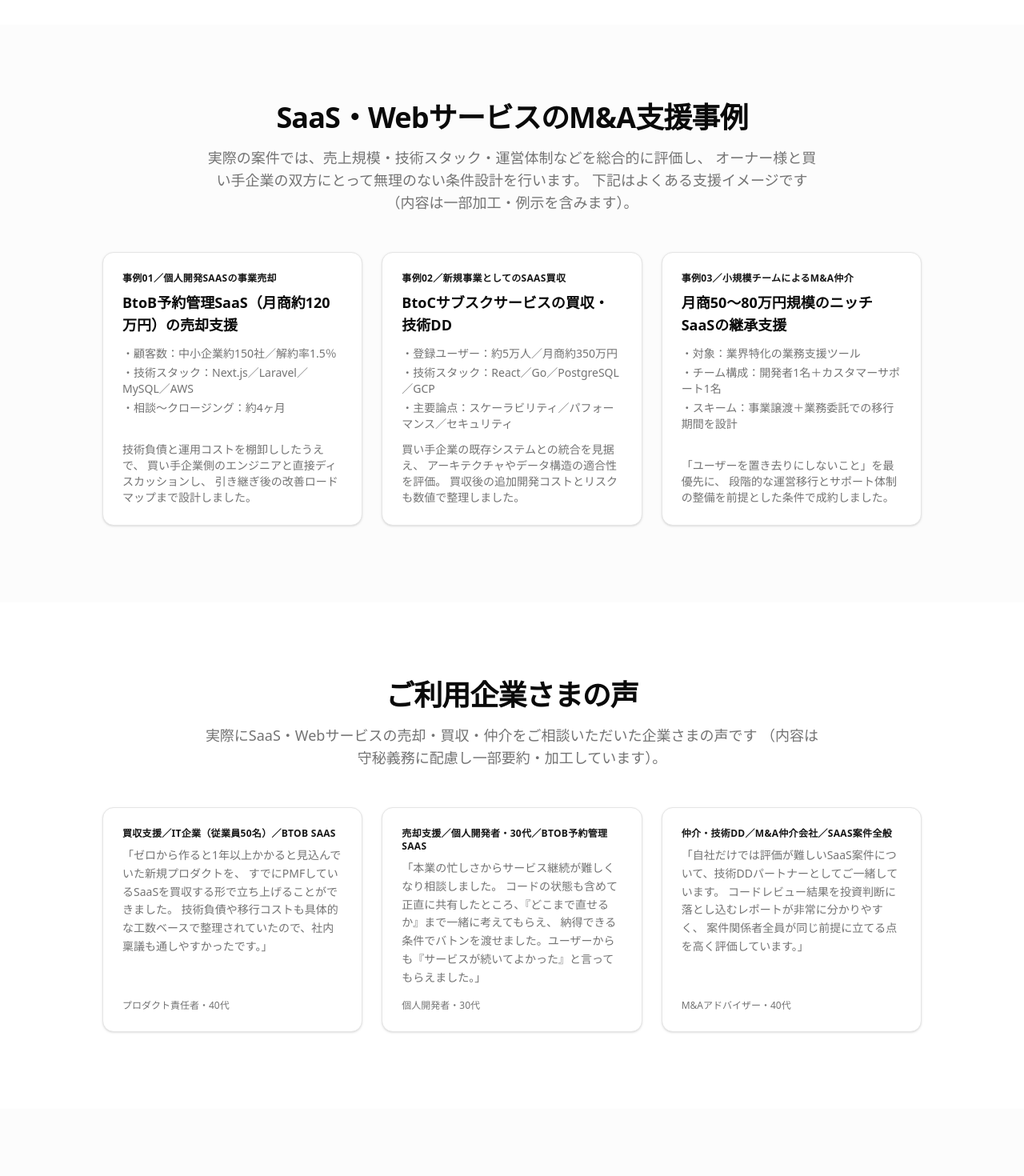
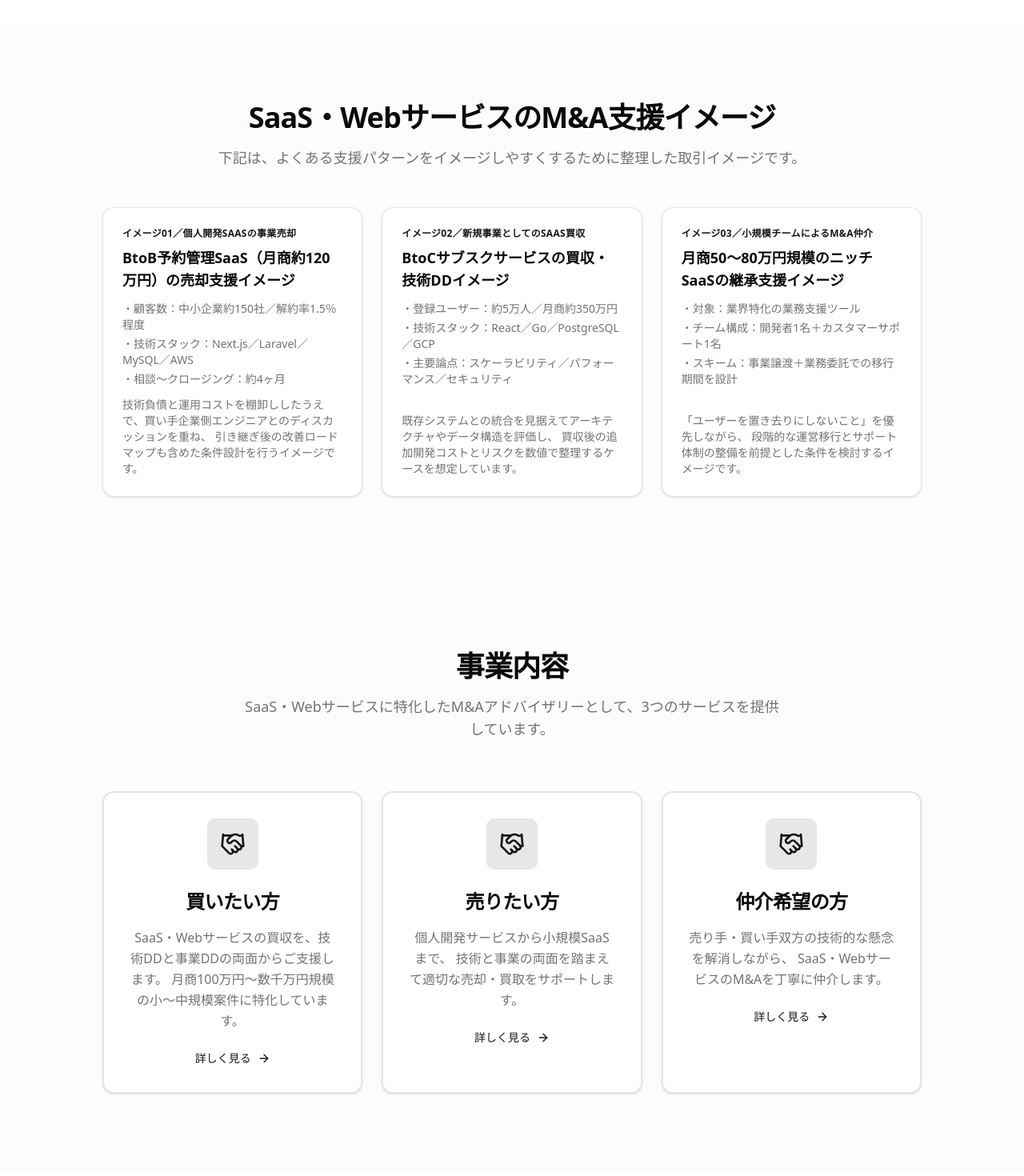
Before and after one commit to hisashi-takagi0925/company-hp, a Next.js app: page / in a window 1280 px wide. Shown: the part 1900-3370 px from the top of the page at 80% size. Built offline with nearby package versions, Linux system fonts and the light colour scheme.

Commit message:
Adjust case study sections and remove testimonials

```diff
--- a/app/company/page.tsx
+++ b/app/company/page.tsx
@@ -195,6 +195,7 @@ export default function CompanyPage() {
         </section>
 
         {/* Business Track Record */}
+        {/*
         <section className="py-20 bg-muted/30">
           <div className="container mx-auto px-4">
             <div className="mx-auto max-w-3xl">
@@ -235,6 +236,7 @@ export default function CompanyPage() {
             </div>
           </div>
         </section>
+        */}
 
         {/* Map */}
         <section className="py-20">
--- a/app/lp/ma/sell/page.tsx
+++ b/app/lp/ma/sell/page.tsx
@@ -344,16 +344,16 @@ export default function SellPage() {
           </div>
         </section>
 
-        {/* 売却事例 */}
+        {/* 売却イメージ（ケーススタディ） */}
         <section className="py-24 bg-muted/30">
           <div className="container mx-auto px-4">
             <div className="mx-auto max-w-5xl">
               <div className="mb-12 text-center">
                 <h2 className="mb-4 text-3xl font-bold tracking-tight sm:text-4xl">
-                  SaaS・Webサービスの売却事例
+                  SaaS・Webサービスの売却イメージ
                 </h2>
                 <p className="mx-auto max-w-2xl text-lg text-muted-foreground">
-                  技術DDと事業DDの両面から適正価格を算定し、スピーディーな売却を実現した事例をご紹介します
+                  以下は、技術DDと事業DDの両面から適正価格を算定し、スムーズな売却を目指す際の典型的なパターンをイメージしやすくするためのケーススタディです。
                 </p>
               </div>
               <div className="grid gap-6 sm:grid-cols-2 lg:grid-cols-3">
@@ -363,20 +363,21 @@ export default function SellPage() {
                       <Code className="h-5 w-5 text-primary" />
                     </div>
                     <span className="text-xs font-medium text-muted-foreground">
-                      事例1
+                      ケース1
                     </span>
                   </div>
                   <h3 className="mb-2 text-lg font-semibold">
-                    個人開発のタスク管理SaaS売却
+                    個人開発のタスク管理SaaS売却イメージ
                   </h3>
                   <ul className="mb-4 space-y-1 text-sm text-muted-foreground">
                     <li>• 月間ARR: 約50万円</li>
                     <li>• 技術スタック: Next.js + TypeScript</li>
-                    <li>• 売却期間: 相談開始から約2ヶ月</li>
-                    <li>• 技術DD結果: コード品質良好、適正価格で評価</li>
+                    <li>• 売却検討期間: 相談開始から約2ヶ月</li>
+                    <li>• 技術DD: コード品質やテスト実装、運用コストを確認</li>
                   </ul>
                   <p className="text-sm leading-relaxed text-muted-foreground">
-                    個人開発者が本業との両立が難しくなり売却を決意。技術負債が少なく、適正価格でスピーディーに売却が完了しました。
+                    個人開発者が本業との両立を見直すタイミングで、
+                    技術的な状態と事業価値を整理し、適正レンジでの売却を検討するケースをイメージしています。
                   </p>
                 </div>
                 <div className="rounded-xl border-2 border-border bg-background p-6 shadow-sm">
@@ -385,20 +386,21 @@ export default function SellPage() {
                       <Code className="h-5 w-5 text-primary" />
                     </div>
                     <span className="text-xs font-medium text-muted-foreground">
-                      事例2
+                      ケース2
                     </span>
                   </div>
                   <h3 className="mb-2 text-lg font-semibold">
-                    小規模SaaSの事業売却
+                    小規模SaaSの事業売却イメージ
                   </h3>
                   <ul className="mb-4 space-y-1 text-sm text-muted-foreground">
                     <li>• 月間ARR: 約200万円</li>
                     <li>• 技術スタック: Ruby on Rails + React</li>
-                    <li>• 売却期間: 相談開始から約3ヶ月</li>
-                    <li>• 技術DD結果: 一部技術負債あり、改善計画を提示</li>
+                    <li>• 売却検討期間: 相談開始から約3ヶ月</li>
+                    <li>• 技術DD: 技術負債を棚卸しし、改善計画を整理</li>
                   </ul>
                   <p className="text-sm leading-relaxed text-muted-foreground">
-                    技術負債があったものの、改善可能性を評価し適正価格で売却。買い手企業は改善計画を踏まえて安心して買収を決断しました。
+                    事業としては伸びているが技術負債が重くなりつつある状況で、
+                    買い手と一緒に「どこまで・どの順番で直すか」を前提に条件を決めるケースを想定しています。
                   </p>
                 </div>
                 <div className="rounded-xl border-2 border-border bg-background p-6 shadow-sm">
@@ -407,22 +409,21 @@ export default function SellPage() {
                       <Code className="h-5 w-5 text-primary" />
                     </div>
                     <span className="text-xs font-medium text-muted-foreground">
-                      事例3
+                      ケース3
                     </span>
                   </div>
                   <h3 className="mb-2 text-lg font-semibold">
-                    事業再編に伴うサービス売却
+                    事業再編に伴うサービス売却イメージ
                   </h3>
                   <ul className="mb-4 space-y-1 text-sm text-muted-foreground">
                     <li>• 月間ARR: 約150万円</li>
                     <li>• 技術スタック: Python + Django</li>
-                    <li>• 売却期間: 相談開始から約2.5ヶ月</li>
-                    <li>
-                      • 技術DD結果: アーキテクチャ良好、ユーザー継続性も評価
-                    </li>
+                    <li>• 売却検討期間: 相談開始から約2.5ヶ月</li>
+                    <li>• 技術DD: アーキテクチャとユーザー継続性を重視</li>
                   </ul>
                   <p className="text-sm leading-relaxed text-muted-foreground">
-                    会社の事業再編により売却を決意。秘密保持を徹底し、ユーザーに影響を与えることなくスムーズに売却が完了しました。
+                    事業ポートフォリオの見直しに伴い、一定のユーザーがいるサービスを信頼できる買い手に託す、
+                    というケースをイメージしています。
                   </p>
                 </div>
               </div>
@@ -678,22 +679,22 @@ export default function SellPage() {
           </div>
         </section>
 
-        {/* 売却の成功事例（サンプル） */}
+        {/* 売却の成功イメージ（ケーススタディ） */}
         <section className="bg-muted/30 py-24">
           <div className="container mx-auto px-4">
             <div className="mx-auto mb-12 max-w-4xl text-center">
               <h2 className="mb-4 text-3xl font-bold tracking-tight sm:text-4xl">
-                売却の成功事例イメージ
+                売却の成功イメージ
               </h2>
               <p className="mx-auto max-w-3xl text-lg text-muted-foreground">
                 実際の案件では守秘義務の関係で詳細は開示できませんが、
-                よくあるケースをイメージしやすいように加工した事例をご紹介します。
+                よくあるケースをイメージしやすいように抽象化したケーススタディです。
               </p>
             </div>
             <div className="mx-auto grid max-w-5xl gap-6 md:grid-cols-3">
               <div className="flex h-full flex-col rounded-xl border bg-card p-6 text-left shadow-sm">
                 <p className="mb-2 text-xs font-semibold uppercase tracking-wide text-primary">
-                  事例01／個人開発SaaSの事業売却
+                  ケース01／個人開発SaaSの事業売却
                 </p>
                 <h3 className="mb-3 text-lg font-bold">
                   月商80〜100万円規模のBtoB予約管理SaaS
@@ -704,13 +705,13 @@ export default function SellPage() {
                   <li>・相談〜クロージング：約3ヶ月</li>
                 </ul>
                 <p className="mt-auto text-sm text-muted-foreground">
-                  本業が多忙になり開発時間が取れなくなったオーナーからのご相談。
-                  コードと事業をセットで評価し、同業他社への引き継ぎでユーザーも継続利用できる形で成約しました。
+                  本業が多忙になり開発時間が取れなくなったオーナーからの相談を想定。
+                  コードと事業をセットで評価し、同業他社への引き継ぎでユーザーも継続利用できる形を目指すイメージです。
                 </p>
               </div>
               <div className="flex h-full flex-col rounded-xl border bg-card p-6 text-left shadow-sm">
                 <p className="mb-2 text-xs font-semibold uppercase tracking-wide text-primary">
-                  事例02／事業再編に伴うサービス売却
+                  ケース02／事業再編に伴うサービス売却
                 </p>
                 <h3 className="mb-3 text-lg font-bold">
                   社内新規事業として立ち上げた業務支援ツール
@@ -722,13 +723,12 @@ export default function SellPage() {
                 </ul>
                 <p className="mt-auto text-sm text-muted-foreground">
                   既存事業とのシナジーが高い買い手候補を探索し、
-                  従業員の異動・ユーザーサポートの継続も含めた条件で譲渡。
-                  クロージングまで約5ヶ月で完了しました。
+                  従業員の異動やユーザーサポートの継続も含めた条件で譲渡するイメージのケースです。
                 </p>
               </div>
               <div className="flex h-full flex-col rounded-xl border bg-card p-6 text-left shadow-sm">
                 <p className="mb-2 text-xs font-semibold uppercase tracking-wide text-primary">
-                  事例03／技術負債があるサービスの継承支援
+                  ケース03／技術負債があるサービスの継承支援
                 </p>
                 <h3 className="mb-3 text-lg font-bold">
                   レガシーPHPで構築されたニッチ業界向けSaaS
@@ -740,7 +740,7 @@ export default function SellPage() {
                 </ul>
                 <p className="mt-auto text-sm text-muted-foreground">
                   技術負債の内容を可視化し、「どこまで直せば安全に運用できるか」を整理。
-                  買い手側の開発チームと連携し、1〜2年かけてモダンスタックにリプレイスする前提での条件設計を行いました。
+                  買い手側開発チームと連携し、1〜2年かけてモダンスタックにリプレイスする前提で条件設計を行うイメージです。
                 </p>
               </div>
             </div>
--- a/app/page.tsx
+++ b/app/page.tsx
@@ -181,44 +181,41 @@ export default function Home() {
           </div>
         </section>
 
-        {/* 実績・事例（サンプル） */}
+        {/* 実績・事例イメージ（サンプル） */}
         <section className="bg-muted/30 py-24">
           <div className="container mx-auto px-4">
             <div className="mx-auto mb-12 max-w-4xl text-center">
               <h2 className="mb-4 text-3xl font-bold tracking-tight sm:text-4xl">
-                SaaS・WebサービスのM&A支援事例
+                SaaS・WebサービスのM&A支援イメージ
               </h2>
               <p className="mx-auto max-w-3xl text-lg text-muted-foreground">
-                実際の案件では、売上規模・技術スタック・運営体制などを総合的に評価し、
-                オーナー様と買い手企業の双方にとって無理のない条件設計を行います。
-                下記はよくある支援イメージです（内容は一部加工・例示を含みます）。
+                下記は、よくある支援パターンをイメージしやすくするために整理した取引イメージです。
               </p>
             </div>
             <div className="mx-auto grid max-w-5xl gap-6 md:grid-cols-3">
               <div className="flex h-full flex-col rounded-xl border bg-card p-6 text-left shadow-sm">
                 <p className="mb-2 text-xs font-semibold uppercase tracking-wide text-primary">
-                  事例01／個人開発SaaSの事業売却
+                  イメージ01／個人開発SaaSの事業売却
                 </p>
                 <h3 className="mb-3 text-lg font-bold">
-                  BtoB予約管理SaaS（月商約120万円）の売却支援
+                  BtoB予約管理SaaS（月商約120万円）の売却支援イメージ
                 </h3>
                 <ul className="mb-3 space-y-1 text-sm text-muted-foreground">
-                  <li>・顧客数：中小企業約150社／解約率1.5％</li>
+                  <li>・顧客数：中小企業約150社／解約率1.5％程度</li>
                   <li>・技術スタック：Next.js／Laravel／MySQL／AWS</li>
                   <li>・相談〜クロージング：約4ヶ月</li>
                 </ul>
                 <p className="mt-auto text-sm text-muted-foreground">
-                  技術負債と運用コストを棚卸ししたうえで、
-                  買い手企業側のエンジニアと直接ディスカッションし、
-                  引き継ぎ後の改善ロードマップまで設計しました。
+                  技術負債と運用コストを棚卸ししたうえで、買い手企業側エンジニアとのディスカッションを重ね、
+                  引き継ぎ後の改善ロードマップも含めた条件設計を行うイメージです。
                 </p>
               </div>
               <div className="flex h-full flex-col rounded-xl border bg-card p-6 text-left shadow-sm">
                 <p className="mb-2 text-xs font-semibold uppercase tracking-wide text-primary">
-                  事例02／新規事業としてのSaaS買収
+                  イメージ02／新規事業としてのSaaS買収
                 </p>
                 <h3 className="mb-3 text-lg font-bold">
-                  BtoCサブスクサービスの買収・技術DD
+                  BtoCサブスクサービスの買収・技術DDイメージ
                 </h3>
                 <ul className="mb-3 space-y-1 text-sm text-muted-foreground">
                   <li>・登録ユーザー：約5万人／月商約350万円</li>
@@ -228,17 +225,16 @@ export default function Home() {
                   </li>
                 </ul>
                 <p className="mt-auto text-sm text-muted-foreground">
-                  買い手企業の既存システムとの統合を見据え、
-                  アーキテクチャやデータ構造の適合性を評価。
-                  買収後の追加開発コストとリスクも数値で整理しました。
+                  既存システムとの統合を見据えてアーキテクチャやデータ構造を評価し、
+                  買収後の追加開発コストとリスクを数値で整理するケースを想定しています。
                 </p>
               </div>
               <div className="flex h-full flex-col rounded-xl border bg-card p-6 text-left shadow-sm">
                 <p className="mb-2 text-xs font-semibold uppercase tracking-wide text-primary">
-                  事例03／小規模チームによるM&A仲介
+                  イメージ03／小規模チームによるM&A仲介
                 </p>
                 <h3 className="mb-3 text-lg font-bold">
-                  月商50〜80万円規模のニッチSaaSの継承支援
+                  月商50〜80万円規模のニッチSaaSの継承支援イメージ
                 </h3>
                 <ul className="mb-3 space-y-1 text-sm text-muted-foreground">
                   <li>・対象：業界特化の業務支援ツール</li>
@@ -246,64 +242,8 @@ export default function Home() {
                   <li>・スキーム：事業譲渡＋業務委託での移行期間を設計</li>
                 </ul>
                 <p className="mt-auto text-sm text-muted-foreground">
-                  「ユーザーを置き去りにしないこと」を最優先に、
-                  段階的な運営移行とサポート体制の整備を前提とした条件で成約しました。
-                </p>
-              </div>
-            </div>
-          </div>
-        </section>
-
-        {/* お客様の声（サンプル） */}
-        <section className="py-24">
-          <div className="container mx-auto px-4">
-            <div className="mx-auto mb-12 max-w-4xl text-center">
-              <h2 className="mb-4 text-3xl font-bold tracking-tight sm:text-4xl">
-                ご利用企業さまの声
-              </h2>
-              <p className="mx-auto max-w-3xl text-lg text-muted-foreground">
-                実際にSaaS・Webサービスの売却・買収・仲介をご相談いただいた企業さまの声です
-                （内容は守秘義務に配慮し一部要約・加工しています）。
-              </p>
-            </div>
-            <div className="mx-auto grid max-w-5xl gap-6 md:grid-cols-3">
-              <div className="flex h-full flex-col rounded-xl border bg-card p-6 text-left shadow-sm">
-                <p className="mb-2 text-xs font-semibold uppercase tracking-wide text-primary">
-                  買収支援／IT企業（従業員50名）／BtoB SaaS
-                </p>
-                <p className="mb-4 text-sm leading-relaxed text-muted-foreground">
-                  「ゼロから作ると1年以上かかると見込んでいた新規プロダクトを、
-                  すでにPMFしているSaaSを買収する形で立ち上げることができました。
-                  技術負債や移行コストも具体的な工数ベースで整理されていたので、社内稟議も通しやすかったです。」
-                </p>
-                <p className="mt-auto text-xs font-medium text-muted-foreground">
-                  プロダクト責任者・40代
-                </p>
-              </div>
-              <div className="flex h-full flex-col rounded-xl border bg-card p-6 text-left shadow-sm">
-                <p className="mb-2 text-xs font-semibold uppercase tracking-wide text-primary">
-                  売却支援／個人開発者・30代／BtoB予約管理SaaS
-                </p>
-                <p className="mb-4 text-sm leading-relaxed text-muted-foreground">
-                  「本業の忙しさからサービス継続が難しくなり相談しました。
-                  コードの状態も含めて正直に共有したところ、『どこまで直せるか』まで一緒に考えてもらえ、
-                  納得できる条件でバトンを渡せました。ユーザーからも『サービスが続いてよかった』と言ってもらえました。」
-                </p>
-                <p className="mt-auto text-xs font-medium text-muted-foreground">
-                  個人開発者・30代
-                </p>
-              </div>
-              <div className="flex h-full flex-col rounded-xl border bg-card p-6 text-left shadow-sm">
-                <p className="mb-2 text-xs font-semibold uppercase tracking-wide text-primary">
-                  仲介・技術DD／M&A仲介会社／SaaS案件全般
-                </p>
-                <p className="mb-4 text-sm leading-relaxed text-muted-foreground">
-                  「自社だけでは評価が難しいSaaS案件について、技術DDパートナーとしてご一緒しています。
-                  コードレビュー結果を投資判断に落とし込むレポートが非常に分かりやすく、
-                  案件関係者全員が同じ前提に立てる点を高く評価しています。」
-                </p>
-                <p className="mt-auto text-xs font-medium text-muted-foreground">
-                  M&Aアドバイザー・40代
+                  「ユーザーを置き去りにしないこと」を優先しながら、
+                  段階的な運営移行とサポート体制の整備を前提とした条件を検討するイメージです。
                 </p>
               </div>
             </div>
```
Also changed, not shown: app/lp/ma/brokerage/page.tsx (+65 -28 lines), app/lp/ma/buy/page.tsx (+21 -20 lines).
